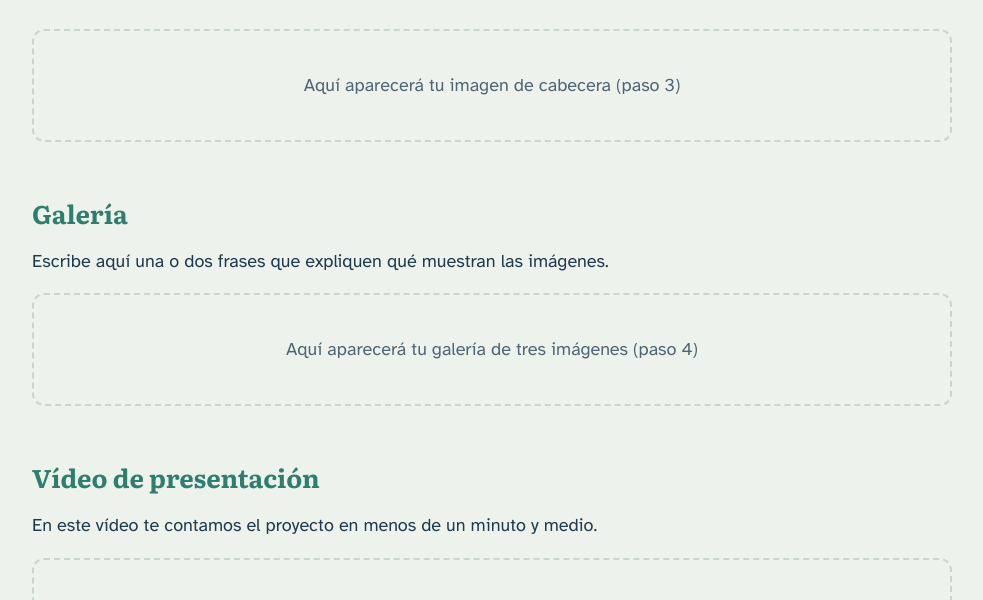
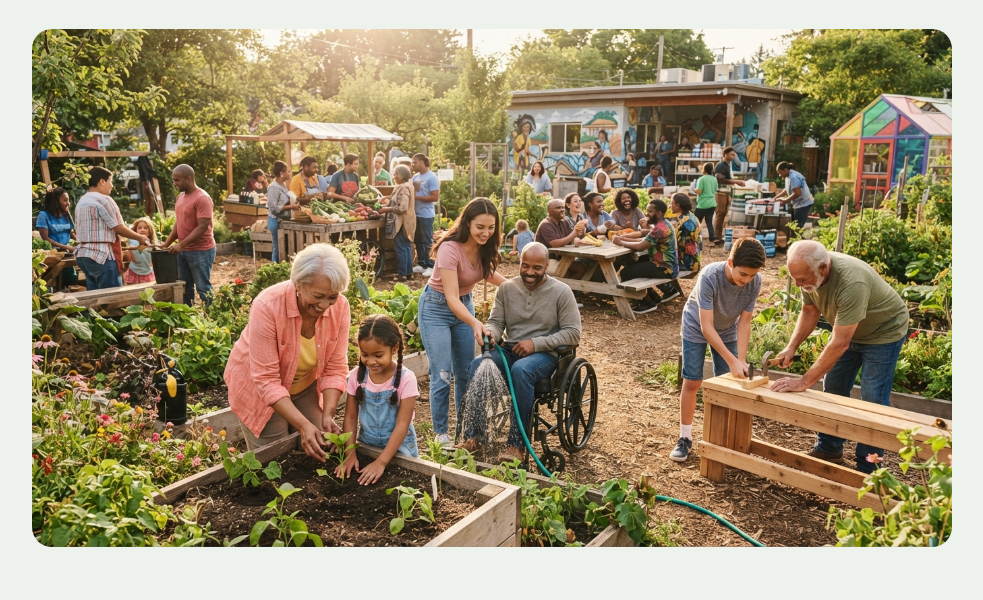
Before and after one commit to martaibanezp1/Pr-ctica-im-genes-video-, a plain HTML site: page index.html in a window 1280 px wide. Shown: the part 150-750 px from the top of the page, without its empty margins (148-1131 px from the left). Drawn offline with Linux system fonts and the light colour scheme.

Commit message:
Update index.html

```diff
--- a/index.html
+++ b/index.html
@@ -151,6 +151,7 @@
       <!-- PASO 3: CABECERA ============================ INICIO -->
 
       <!-- PASO 3: CABECERA =============================== FIN -->
+       <img class="imagen-cabecera" src="img/cabecera.jpg" alt="Personas de distintas edades colaborando y ayudándose en una actividad comunitaria">
     </div>
   </header>
 
```
